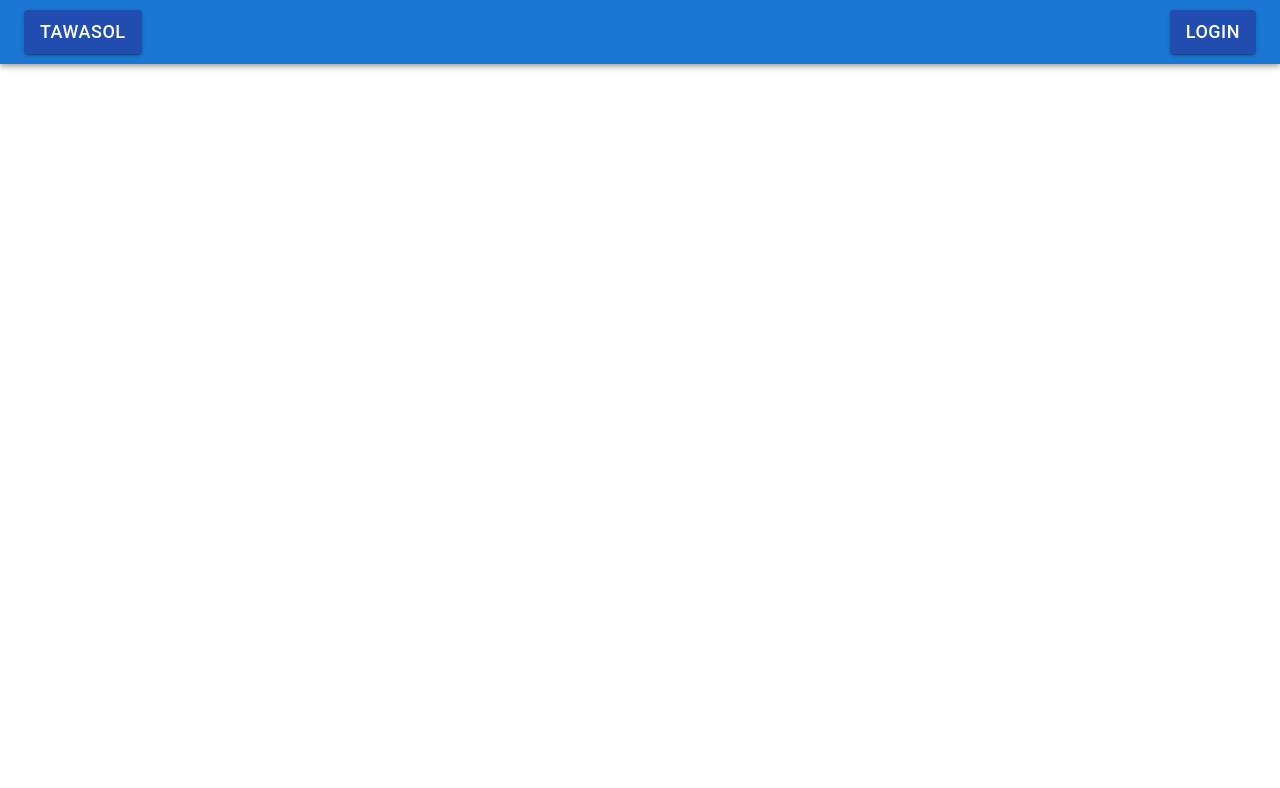
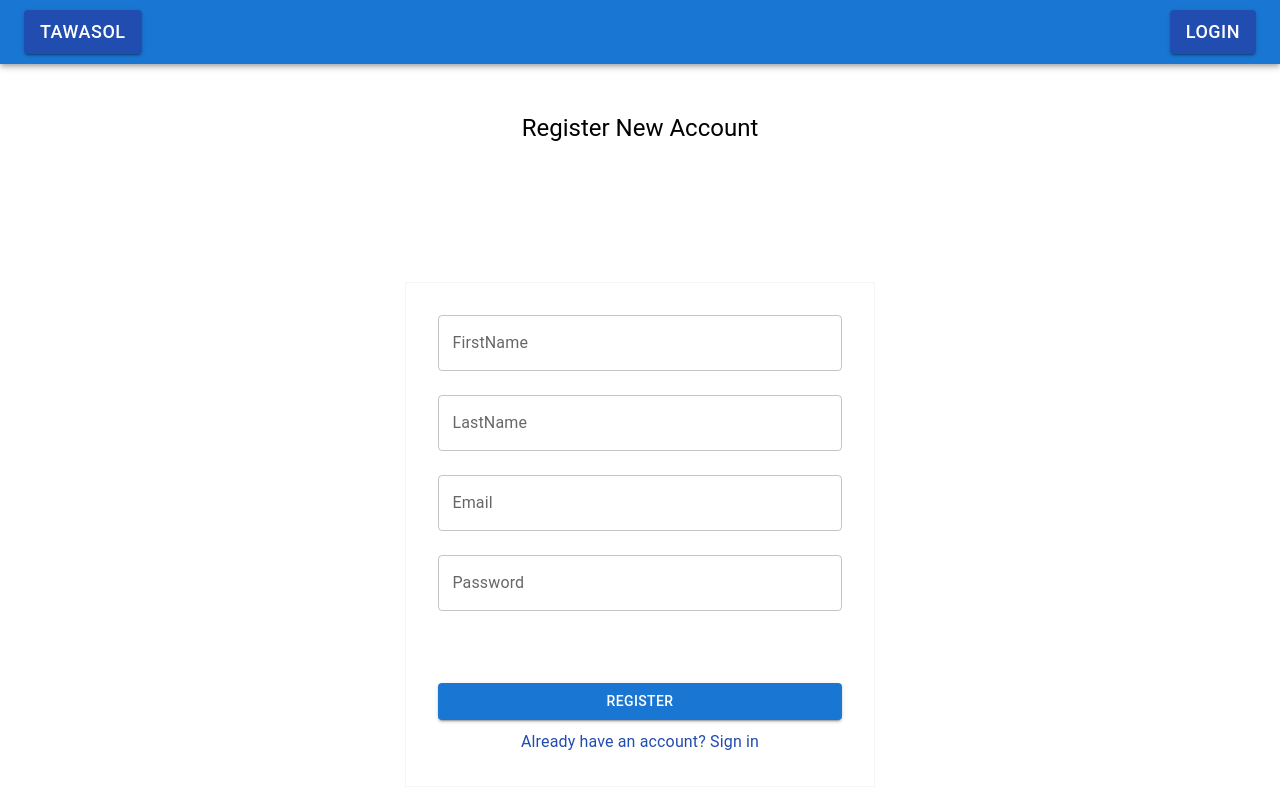
Before and after one commit to omaralsaleh2004/Tawasol, a React (Vite) app in the folder frontend/: page /register in a window 1280 px wide. Before the commit this address had no page. Shown: the top 788 px of the page. Built offline with nearby package versions, Linux system fonts and the light colour scheme.

Commit message:
RegisterPage logic

```diff
--- a/frontend/src/App.tsx
+++ b/frontend/src/App.tsx
@@ -1,6 +1,7 @@
 import { BrowserRouter, Route, Routes } from "react-router-dom";
 import HomePage from "./pages/HomePage";
 import Navbar from "./components/Navbar";
+import RegisterPage from "./pages/RegisterPage";
 
 function App() {
   return (
@@ -8,6 +9,7 @@
       <Navbar />
       <Routes>
         <Route path="/" element={<HomePage />} />
+        <Route path="/register" element={<RegisterPage />} />
       </Routes>
     </BrowserRouter>
   );
--- /dev/null
+++ b/frontend/src/constants/BaseUrl.ts
@@ -0,0 +1 @@
+export const BASE_URL = "http://localhost:3001";
--- a/frontend/src/pages/HomePage.tsx
+++ b/frontend/src/pages/HomePage.tsx
@@ -8,7 +8,7 @@
   };
 
   const handleSignup = () => {
-    navigate("/signup");
+    navigate("/register");
   };
 
   return (
--- /dev/null
+++ b/frontend/src/pages/RegisterPage.tsx
@@ -0,0 +1,112 @@
+import { Container, Box, Typography, TextField, Button } from "@mui/material";
+import { useRef, useState } from "react";
+
+import { Link } from "react-router-dom";
+import { BASE_URL } from "../constants/BaseUrl";
+const RegisterPage = () => {
+  const [error, setError] = useState("");
+  const firstNameRef = useRef<HTMLInputElement>(null);
+  const lastNameRef = useRef<HTMLInputElement>(null);
+  const emailRef = useRef<HTMLInputElement>(null);
+  const passwordRef = useRef<HTMLInputElement>(null);
+
+  const onSubmit = async () => {
+    const firstName = firstNameRef.current?.value;
+    const lastName = lastNameRef.current?.value;
+    const email = emailRef.current?.value;
+    const password = passwordRef.current?.value;
+
+    console.log(firstName, lastName, email, password);
+    // Make the call to API  to create user
+    const response = await fetch(`${BASE_URL}/user/register`, {
+      method: "POST",
+      headers: {
+        "Content-Type": "application/json",
+      },
+      body: JSON.stringify({
+        firstName,
+        lastName,
+        email,
+        password,
+      }),
+    });
+    const data = await response.json();
+    if (!response.ok) {
+      setError(data);
+      return;
+    }
+    setError("");
+    console.log(data);
+  };
+
+  return (
+    <Container>
+      <Box
+        sx={{
+          display: "flex",
+          flexDirection: "column",
+          justifyContent: "center",
+          alignItems: "center",
+          mt: 6,
+        }}
+      >
+        <Typography variant="h5">Register New Account</Typography>
+        <Box
+          sx={{
+            minWidth: "35%",
+            display: "flex",
+            flexDirection: "column",
+            gap: 3,
+            mt: "12%",
+            border: 1,
+            p: 4,
+            borderColor: "#f5f5f5",
+          }}
+        >
+          <TextField
+            inputRef={firstNameRef}
+            label="FirstName"
+            name="firstName"
+          />
+          <TextField inputRef={lastNameRef} label="LastName" name="lastName" />
+          <TextField inputRef={emailRef} label="Email" name="email" />
+          <TextField
+            type="password"
+            inputRef={passwordRef}
+            label="Password"
+            name="password"
+          />
+          <Box
+            sx={{
+              display: "flex",
+              flexDirection: "column",
+              justifyContent: "center",
+              alignItems: "center",
+              pt: 6,
+            }}
+          >
+            <Button
+              onClick={onSubmit}
+              variant="contained"
+              style={{ width: "100%" }}
+            >
+              Register
+            </Button>
+            <Typography sx={{ marginTop: "10px", color: "#214cb0" }}>
+              Already have an account?{" "}
+              <Link
+                style={{ color: "#214cb0", textDecoration: "none" }}
+                to="/login"
+              >
+                Sign in
+              </Link>
+            </Typography>
+            {error && <Typography sx={{ color: "red" }}>{error}</Typography>}
+          </Box>
+        </Box>
+      </Box>
+    </Container>
+  );
+};
+
+export default RegisterPage;
```
